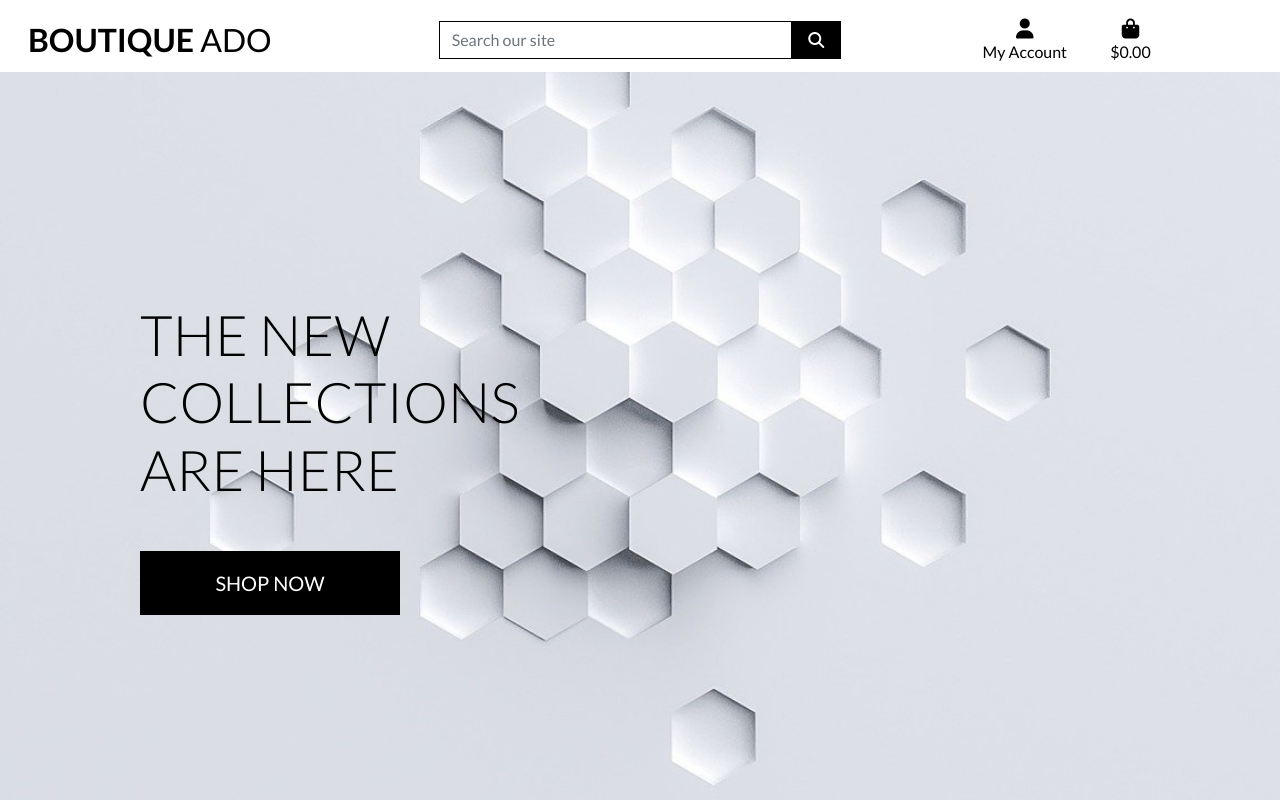
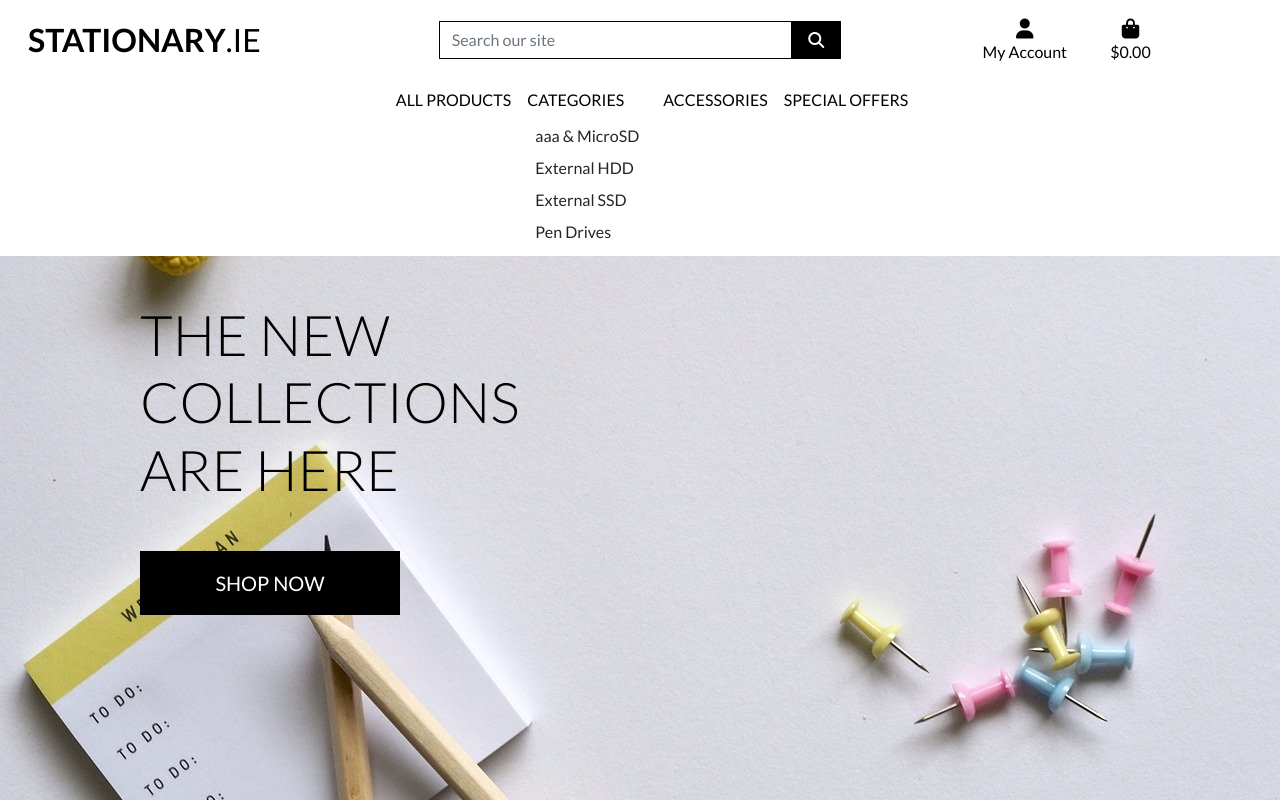
Before and after one commit to J-O-B/django_ecommerce, a Django app: page / in a window 1280 px wide. Run offline with Django 3.2, Linux system fonts and the light colour scheme; some libraries are stand-ins or nearby versions.

Commit message:
menu added

```diff
--- a/static/css/base.css
+++ b/static/css/base.css
@@ -3,7 +3,7 @@ html {
 }
 
 body {
-    background: url('/media/homepage_background.jpg') no-repeat center center fixed;
+    background: url('/media/background.jpg') no-repeat center center fixed;
     background-size: cover;
     height: calc(100vh - 164px);
     color: #555;
--- a/templates/base.html
+++ b/templates/base.html
@@ -28,14 +28,14 @@
         {% block extra_js %}
         {% endblock %}
 
-        <title>Store {% block extra_title %}{% endblock %}</title>
+        <title>USB Gadget Store {% block extra_title %}{% endblock %}</title>
     </head>
     <body>
         <header class="container-fluid fixed-top">
             <div id="topnav" class="row bg-white pt-lg-2 d-none d-lg-flex">
                 <div class="col-12 col-lg-4 my-auto py-1 py-lg-0 text-center text-lg-left">
                     <a href="{% url 'home' %}" class="nav-link main-logo-link">
-                        <h2 class="logo-font text-black my-0"><strong>Boutique</strong> Ado</h2>
+                        <h2 class="logo-font text-black my-0"><strong>Stationary</strong>.ie</h2>
                     </a>
                 </div>
                 <div class="col-12 col-lg-4 my-auto py-1 py-lg-0">
@@ -91,6 +91,15 @@
                     </ul>
                 </div>
             </div>
+            <div class="row bg-white">
+                <nav class="navbar navbar-expand-lg navbar-light w-100">
+                    <button class="navbar-toggler" type="button" data-toggle="collapse" data-target="#main-nav" aria-expanded="false" aria-label="Toggle navigation">
+                        <span class="navbar-toggler-icon"></span>
+                    </button>
+                    {% include 'includes/mobile-top-header.html' %}
+                    {% include 'includes/main-nav.html' %}
+                </nav>
+            </div>
         </header>
 
         {% if messages %}
--- /dev/null
+++ b/templates/includes/main-nav.html
@@ -0,0 +1,52 @@
+<div class="collapse navbar-collapse" id="main-nav">
+    <ul class="navbar-nav w-auto mx-auto">
+        <li class="nav-item dropdown">
+            <a class="logo-font font-weight-bold nav-link text-black mr-5" href="#" id="all-products-link" data-toggle="dropdown" aria-haspopup="true" aria-expanded="false">
+                All Products
+            </a>
+            <div class="dropdown-menu border-0" aria-labelledby="all-products-link">
+                <a href="" class="dropdown-item">By Price</a>
+                <a href="" class="dropdown-item ">By Rating</a>
+                <a href="" class="dropdown-item ">By Category</a>
+                <a href="" class="dropdown-item">All Products</a>
+            </div>
+        </li>
+
+        <li class="nav-item dropdown">
+            <a class="logo-font font-weight-bold nav-link text-black mr-5" href="#" id="categories" data-toggle="dropdown" aria-haspopup="true" aria-expanded="false">
+                Categories
+            </a>
+            <div class="row w-100 block"  aria-labelledby="categories">
+                <div class="col border-0">
+                    <a href="" class="dropdown-item">aaa & MicroSD</a>
+                    <a href="" class="dropdown-item">External HDD</a>
+                    <a href="" class="dropdown-item">External SSD</a>
+                    <a href="" class="dropdown-item">Pen Drives</a>
+                </div>
+            </div>
+        </li>
+
+        <li class="nav-item dropdown">
+            <a class="logo-font font-weight-bold nav-link text-black mr-5" href="#" id="accessories" data-toggle="dropdown" aria-haspopup="true" aria-expanded="false">
+                Accessories
+            </a>
+            <div class="dropdown-menu border-0" aria-labelledby="accessories">
+                <a href="" class="dropdown-item">Peripherals</a>
+                <a href="" class="dropdown-item">Desktop Gadgets</a>
+                <a href="" class="dropdown-item">Misc.</a>
+            </div>
+        </li>
+
+        <li class="nav-item dropdown">
+            <a class="logo-font font-weight-bold nav-link text-black" href="#" id="specials-link" data-toggle="dropdown" aria-haspopup="true" aria-expanded="false">
+                Special Offers
+            </a>
+            <div class="dropdown-menu border-0" aria-labelledby="specials-link">
+                <a href="" class="dropdown-item">New Arrivals</a>
+                <a href="" class="dropdown-item">Deals</a>
+                <a href="" class="dropdown-item">Clearance</a>
+                <a href="" class="dropdown-item">All Specials</a>
+            </div>
+        </li>
+    </ul>
+</div>
--- /dev/null
+++ b/templates/includes/mobile-top-header.html
@@ -0,0 +1,56 @@
+<li class="list-inline-item">
+    <a class="text-black nav-link d-block d-lg-none" href="#" id="mobile-search" data-toggle="dropdown" aria-haspopup="true" aria-expanded="false">
+        <div class="text-center">
+            <div><i class="fas fa-search fa-lg"></i></div>
+            <p class="my-0">Search</p>
+        </div>
+    </a>
+    <div class="dropdown-menu border-0 w-100 p-3 rounded-0 my-0" aria-labelledby="mobile-search">
+        <form class="form" method="GET" action="">
+            <div class="input-group w-100">
+                <input class="form-control border border-black rounded-0" type="text" name="q" placeholder="Search our site">
+                <div class="input-group-append">
+                    <button class="form-control form-control btn btn-black border border-black rounded-0" type="submit">
+                        <span class="icon">
+                            <i class="fas fa-search"></i>
+                        </span>
+                    </button>
+                </div>
+            </div>
+        </form>
+    </div>
+</li>
+<li class="list-inline-item dropdown">
+    <a class="text-black nav-link d-block d-lg-none" href="#" id="user-options" data-toggle="dropdown" aria-haspopup="true" aria-expanded="false">
+        <div class="text-center">
+            <div><i class="fas fa-user fa-lg"></i></div>
+            <p class="my-0">My Account</p>
+        </div>
+    </a>
+    <div class="dropdown-menu border-0" aria-labelledby="user-options">
+        {% if request.user.is_authenticated %}
+            {% if request.user.is_superuser %}
+                <a href="{% url 'account_logout' %}" class="dropdown-item">Product Management</a>
+            {% endif %}
+            <a href="" class="dropdown-item">My Profile</a>
+            <a href="{% url 'account_logout' %}" class="dropdown-item">Logout</a>
+        {% else %}
+            <a href="{% url 'account_signup' %}" class="dropdown-item">Register</a>
+            <a href="{% url 'account_login' %}" class="dropdown-item">Login</a>
+        {% endif %}
+    </div>
+</li>
+<li class="list-inline-item">
+    <a class="{% if grand_total %}text-primary font-weight-bold{% else %}text-black{% endif %} nav-link d-block d-lg-none" href="">
+        <div class="text-center">
+            <div><i class="fas fa-shopping-bag fa-lg"></i></div>
+            <p class="my-0">
+                {% if grand_total %}
+                    ${{ grand_total|floatformat:2 }}
+                {% else %}
+                    $0.00
+                {% endif %}
+            </p>
+        </div>
+    </a>
+</li>
```
Also changed, not shown: media/background.jpg (added), media/homepage_background.jpg (deleted).
